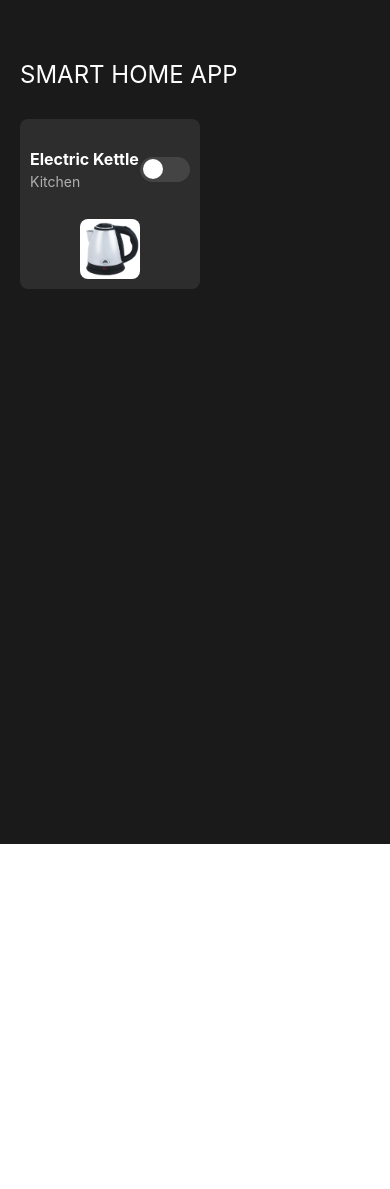
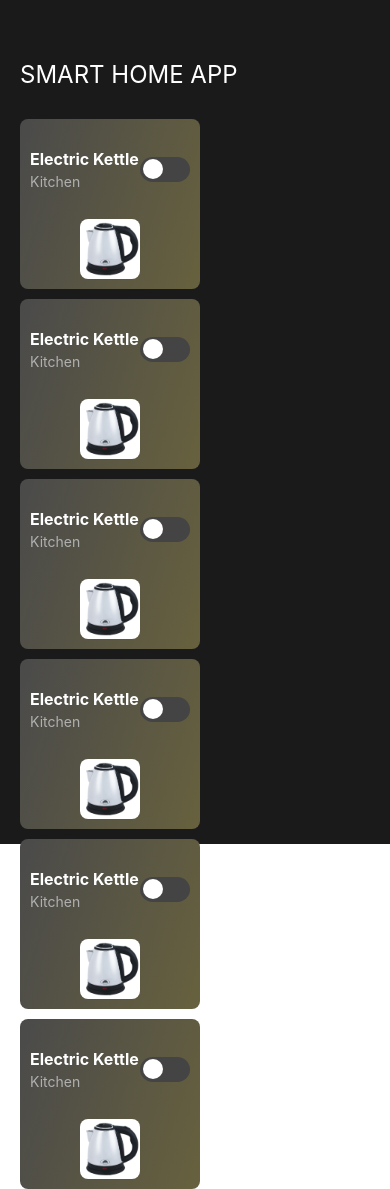
Before and after one commit to TIZIHMARKP/Smart-Home-App, a React Native app: screen / in a window 390 px wide. Before the commit the page ends 844 px from the top, so only its background shows below. Built offline with nearby package versions, Linux system fonts and the light colour scheme.

Commit message:
Done with the deviceCard design

```diff
--- a/App.js
+++ b/App.js
@@ -1,7 +1,9 @@
 import { StatusBar } from 'expo-status-bar';
+import { useState } from 'react';
 import { Image, StyleSheet, Text, View, TouchableOpacity } from 'react-native';
+import { LinearGradient } from 'expo-linear-gradient';
+
 import ElectricKettle from './assets/images/electricKettle.jpg'
-import { useState } from 'react';
 
 
 export default function App() {
@@ -19,7 +21,11 @@ export default function App() {
       <Text style={styles.title}>SMART HOME APP</Text>
 
 
-      <View style={styles.deviceCard}>
+        <LinearGradient
+          colors={['#4a4a4a', '#67613eff']}
+          start={{ x: 0.7, y: 0.2}}
+          end={{ x: 1, y: 0.3}}
+          style={styles.deviceCard} >
 
           {/*  top section */}
           <View style={styles.topSection}>
@@ -53,7 +59,208 @@ export default function App() {
             style={styles.deviceImage}
             />
           </View>
+        </LinearGradient>
+
+        <LinearGradient
+          colors={['#4a4a4a', '#67613eff']}
+          start={{ x: 0.7, y: 0.2}}
+          end={{ x: 1, y: 0.3}}
+          style={styles.deviceCard} >
+
+          {/*  top section */}
+          <View style={styles.topSection}>
+            {/* left */}
+            <View style={styles.deviceInfo}>
+              <Text style={styles.deviceName}>Electric Kettle</Text>
+              <Text style={styles.deviceLocation}>Kitchen</Text>
             </View>
+
+            {/* right */}
+            <TouchableOpacity style={[
+              styles.toggleButton,
+              isDeviceOn ? styles.toggleOn : styles.toggleOff
+            ]}
+              onPress={handleToggle}
+            >
+              <View style={[styles.toggleCircle,
+                isDeviceOn ? styles.circleOn : styles.circleOff
+              ]}
+              >
+
+              </View>
+
+            </TouchableOpacity>
+          </View>
+
+          {/* Bottom */}
+          <View style={styles.bottomSection}>
+            <Image
+            source={ElectricKettle}
+            style={styles.deviceImage}
+            />
+          </View>
+        </LinearGradient>
+
+        <LinearGradient
+          colors={['#4a4a4a', '#67613eff']}
+          start={{ x: 0.7, y: 0.2}}
+          end={{ x: 1, y: 0.3}}
+          style={styles.deviceCard} >
+
+          {/*  top section */}
+          <View style={styles.topSection}>
+            {/* left */}
+            <View style={styles.deviceInfo}>
+              <Text style={styles.deviceName}>Electric Kettle</Text>
+              <Text style={styles.deviceLocation}>Kitchen</Text>
+            </View>
+
+            {/* right */}
+            <TouchableOpacity style={[
+              styles.toggleButton,
+              isDeviceOn ? styles.toggleOn : styles.toggleOff
+            ]}
+              onPress={handleToggle}
+            >
+              <View style={[styles.toggleCircle,
+                isDeviceOn ? styles.circleOn : styles.circleOff
+              ]}
+              >
+
+              </View>
+
+            </TouchableOpacity>
+          </View>
+
+          {/* Bottom */}
+          <View style={styles.bottomSection}>
+            <Image
+            source={ElectricKettle}
+            style={styles.deviceImage}
+            />
+          </View>
+        </LinearGradient>
+
+        <LinearGradient
+          colors={['#4a4a4a', '#67613eff']}
+          start={{ x: 0.7, y: 0.2}}
+          end={{ x: 1, y: 0.3}}
+          style={styles.deviceCard} >
+
+          {/*  top section */}
+          <View style={styles.topSection}>
+            {/* left */}
+            <View style={styles.deviceInfo}>
+              <Text style={styles.deviceName}>Electric Kettle</Text>
+              <Text style={styles.deviceLocation}>Kitchen</Text>
+            </View>
+
+            {/* right */}
+            <TouchableOpacity style={[
+              styles.toggleButton,
+              isDeviceOn ? styles.toggleOn : styles.toggleOff
+            ]}
+              onPress={handleToggle}
+            >
+              <View style={[styles.toggleCircle,
+                isDeviceOn ? styles.circleOn : styles.circleOff
+              ]}
+              >
+
+              </View>
+
+            </TouchableOpacity>
+          </View>
+
+          {/* Bottom */}
+          <View style={styles.bottomSection}>
+            <Image
+            source={ElectricKettle}
+            style={styles.deviceImage}
+            />
+          </View>
+        </LinearGradient>
+
+        <LinearGradient
+          colors={['#4a4a4a', '#67613eff']}
+          start={{ x: 0.7, y: 0.2}}
+          end={{ x: 1, y: 0.3}}
+          style={styles.deviceCard} >
+
+          {/*  top section */}
+          <View style={styles.topSection}>
+            {/* left */}
+            <View style={styles.deviceInfo}>
+              <Text style={styles.deviceName}>Electric Kettle</Text>
+              <Text style={styles.deviceLocation}>Kitchen</Text>
+            </View>
+
+            {/* right */}
+            <TouchableOpacity style={[
+              styles.toggleButton,
+              isDeviceOn ? styles.toggleOn : styles.toggleOff
+            ]}
+              onPress={handleToggle}
+            >
+              <View style={[styles.toggleCircle,
+                isDeviceOn ? styles.circleOn : styles.circleOff
+              ]}
+              >
+
+              </View>
+
+            </TouchableOpacity>
+          </View>
+
+          {/* Bottom */}
+          <View style={styles.bottomSection}>
+            <Image
+            source={ElectricKettle}
+            style={styles.deviceImage}
+            />
+          </View>
+        </LinearGradient>
+
+        <LinearGradient
+          colors={['#4a4a4a', '#67613eff']}
+          start={{ x: 0.7, y: 0.2}}
+          end={{ x: 1, y: 0.3}}
+          style={styles.deviceCard} >
+
+          {/*  top section */}
+          <View style={styles.topSection}>
+            {/* left */}
+            <View style={styles.deviceInfo}>
+              <Text style={styles.deviceName}>Electric Kettle</Text>
+              <Text style={styles.deviceLocation}>Kitchen</Text>
+            </View>
+
+            {/* right */}
+            <TouchableOpacity style={[
+              styles.toggleButton,
+              isDeviceOn ? styles.toggleOn : styles.toggleOff
+            ]}
+              onPress={handleToggle}
+            >
+              <View style={[styles.toggleCircle,
+                isDeviceOn ? styles.circleOn : styles.circleOff
+              ]}
+              >
+
+              </View>
+
+            </TouchableOpacity>
+          </View>
+
+          {/* Bottom */}
+          <View style={styles.bottomSection}>
+            <Image
+            source={ElectricKettle}
+            style={styles.deviceImage}
+            />
+          </View>
+        </LinearGradient>
+
     </View>
   );
 }
@@ -74,7 +281,7 @@ const styles = StyleSheet.create({
   deviceCard: {
     width: 180,
     height: 170,
-    backgroundColor: '#2d2d2d',
+    // backgroundColor: '#2d2d2d',
     borderRadius: 8,
     marginBottom: 10,
     padding: 10,
--- a/package.json
+++ b/package.json
@@ -15,7 +15,8 @@
     "expo-status-bar": "~2.2.3",
     "react": "19.0.0",
     "react-native": "0.79.6",
-    "react-native-vector-icons": "^10.3.0"
+    "react-native-vector-icons": "^10.3.0",
+    "expo-linear-gradient": "~14.1.5"
   },
   "devDependencies": {
     "@babel/core": "^7.20.0"
```
Also changed, not shown: 1 other file (tests, documents, lock files or other folders). Lines whose indentation alone changed are shown as unchanged.
